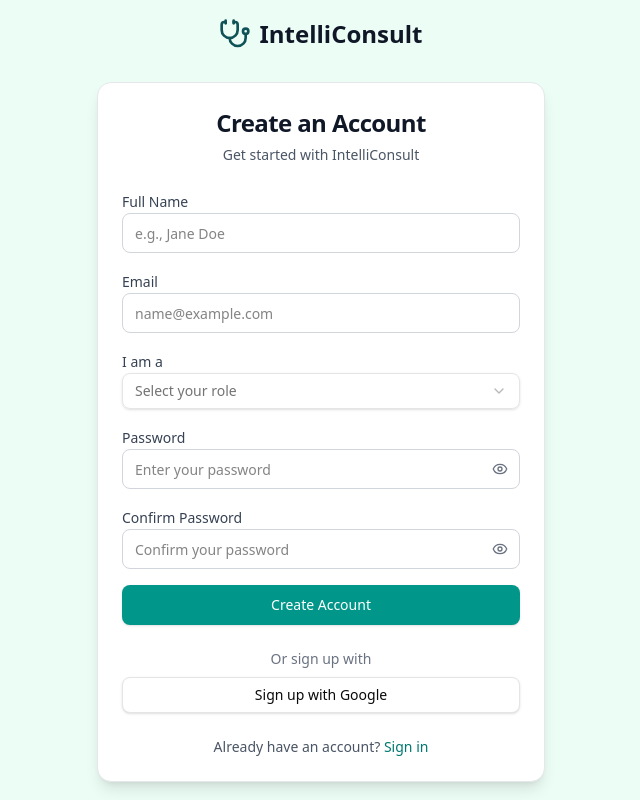
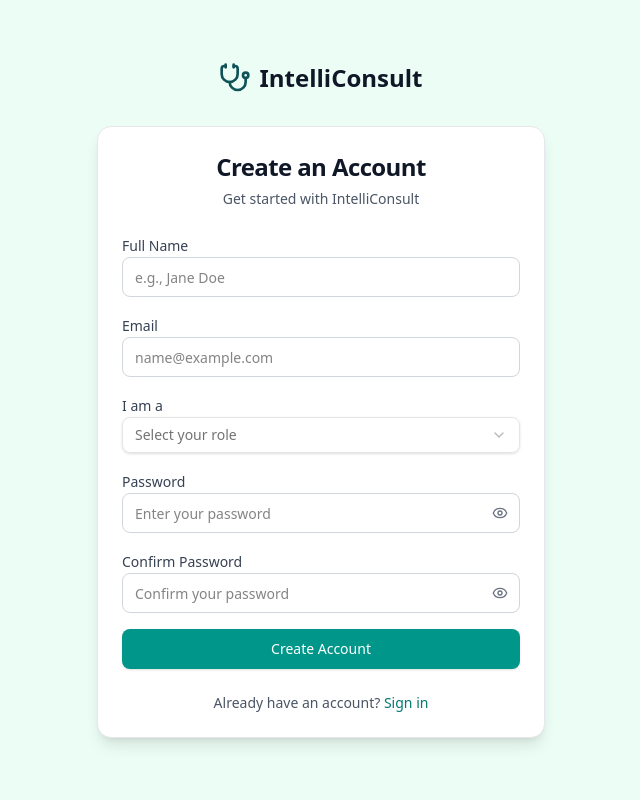
Before and after one commit to Om1505/Smart_Healthcare_Appointment_And_Triage_System, a React (Vite) app in the folder client/: page /signup in a window 1280 px wide. Shown: the whole page, without its empty margins (319-959 px from the left). Built offline with nearby package versions, Linux system fonts and the light colour scheme.

Commit message:
remove bugs from login and signup frontend

```diff
--- a/client/src/pages/LoginPage.jsx
+++ b/client/src/pages/LoginPage.jsx
@@ -1,6 +1,6 @@
 import React, { useState, useEffect } from "react";
 import { Stethoscope, Eye, EyeOff } from "lucide-react";
-import { Link, useNavigate, useSearchParams } from "react-router-dom"; // Import useSearchParams
+import { Link, useNavigate, useSearchParams } from "react-router-dom";
 import axios from 'axios';
 import { Button } from "@/components/ui/button";
 import { Card, CardContent, CardDescription, CardHeader, CardTitle } from "@/components/ui/card";
@@ -14,15 +14,14 @@ export default function LoginPage() {
   const [formData, setFormData] = useState({ email: "", password: "" });
   const primaryColor = '#0F5257';
 
-  // --- NEW STATE FOR MESSAGES ---
   const [error, setError] = useState('');
   const [success, setSuccess] = useState('');
   const [isLoading, setIsLoading] = useState(false);
 
   const navigate = useNavigate();
-  const [searchParams] = useSearchParams(); // Get URL params
+  const [searchParams] = useSearchParams();
 
-  // --- NEW EFFECT to check for verification status ---
+
   useEffect(() => {
     const verified = searchParams.get('verified');
     if (verified === 'true') {
@@ -31,7 +30,6 @@ export default function LoginPage() {
       setError('Email verification failed. The link may have expired or was invalid.');
     }
   }, [searchParams]);
-  // --------------------------------------------------
 
   const handleLocalSubmit = async (e) => {
     e.preventDefault();
@@ -51,13 +49,11 @@ export default function LoginPage() {
       const response = await axios.post('http://localhost:5001/api/auth/login', loginData);
       localStorage.setItem('token', response.data.token);
 
-      // Handle profile completion redirect
       if (response.data.profileComplete === false) {
         navigate('/complete-profile');
-        return; // Stop execution
+        return;
       }
 
-      // Handle dashboard redirect
       switch (loginData.userType) {
         case 'doctor':
           navigate('/doctor/dashboard');
@@ -99,7 +95,6 @@ export default function LoginPage() {
           </CardHeader>
           <CardContent>
 
-            {/* --- NEW SUCCESS/ERROR ALERTS --- */}
             {success && (
               <div className="mb-4 p-3 rounded-md bg-green-100 text-green-800">
                 {success}
@@ -108,15 +103,8 @@ export default function LoginPage() {
             {error && (
               <div className="mb-4 p-3 rounded-md bg-red-100 text-red-800">
                 {error}
-                {/* Optional: Add a resend link if the error is about verification */}
-                {error.includes("not verified") && (
-                  <Button variant="link" className="p-0 h-auto text-red-800" onClick={() => alert('Resend logic not implemented yet.')}>
-                    Resend verification email?
-                  </Button>
-                )}
               </div>
             )}
-            {/* ------------------------------- */}
 
             <form onSubmit={handleLocalSubmit} className="space-y-4">
               <div className="space-y-2">
@@ -151,6 +139,7 @@ export default function LoginPage() {
               </Button>
             </form>
 
+            {/* --- GOOGLE SIGN IN BUTTON --- */}
             <div className="mt-4 flex flex-col items-center">
               <div className="relative w-full flex justify-center text-sm my-2">
                 <span className="px-2 bg-white text-gray-500">Or sign in with</span>
--- a/client/src/pages/SignupPage.jsx
+++ b/client/src/pages/SignupPage.jsx
@@ -1,6 +1,6 @@
 import React, { useState } from "react";
 import { Stethoscope, Eye, EyeOff } from "lucide-react";
-import { Link, useNavigate } from "react-router-dom"; // Import useNavigate
+import { Link, useNavigate } from "react-router-dom";
 import axios from 'axios';
 import { Button } from "@/components/ui/button";
 import { Card, CardContent, CardDescription, CardHeader, CardTitle } from "@/components/ui/card";
@@ -19,11 +19,9 @@ export default function SignupPage() {
     specialization: "", experience: "", licenseNumber: "", address: "", consultationFee: "", bio: "",
   });
 
-  // --- NEW STATE FOR MESSAGES ---
   const [error, setError] = useState('');
   const [success, setSuccess] = useState('');
   const [isLoading, setIsLoading] = useState(false);
-  // ------------------------------
 
   const navigate = useNavigate();
   const primaryColor = '#0F5257';
@@ -38,30 +36,26 @@ export default function SignupPage() {
       return;
     }
 
-    setIsLoading(true); // --- SET LOADING ---
+    if (!formData.userType) {
+      setError("Please select a user role.");
+      return;
+    }
+
+    setIsLoading(true);
 
     try {
       const response = await axios.post('http://localhost:5001/api/auth/signup', formData);
-
-      // --- SUCCESS! SHOW MESSAGE, DON'T REDIRECT ---
       setSuccess(response.data.message);
-      // Do not redirect: window.location.href = '/login';
-      // ---------------------------------------------
-
     } catch (error) {
       const message = error.response?.data?.message || "An error occurred during signup.";
       setError(message);
     } finally {
-      setIsLoading(false); // --- UNSET LOADING ---
+      setIsLoading(false);
     }
   };
 
   const handleInputChange = (e) => setFormData({ ...formData, [e.target.name]: e.target.value });
   const handleSelectChange = (name, value) => setFormData({ ...formData, [name]: value });
-
-  const handleGoogleSignup = () => {
-    window.location.href = 'http://localhost:5001/api/auth/google';
-  };
 
   return (
     <div className="min-h-screen bg-emerald-50 flex items-center justify-center p-4 text-gray-800">
@@ -77,7 +71,6 @@ export default function SignupPage() {
           </CardHeader>
           <CardContent>
 
-            {/* --- NEW SUCCESS/ERROR ALERTS --- */}
             {success && (
               <div className="mb-4 p-3 rounded-md bg-green-100 text-green-800">
                 {success}
@@ -88,9 +81,7 @@ export default function SignupPage() {
                 {error}
               </div>
             )}
-            {/* ------------------------------- */}
 
-            {/* Don't show form if success */}
             {!success && (
               <>
                 <form onSubmit={handleLocalSubmit} className="space-y-4">
@@ -110,7 +101,7 @@ export default function SignupPage() {
                       <SelectContent>
                         <SelectItem value="patient">Patient</SelectItem>
                         <SelectItem value="doctor">Doctor</SelectItem>
-                        <SelectItem valueD="admin">Admin</SelectItem>
+                        <SelectItem value="admin">Admin</SelectItem>
                       </SelectContent>
                     </Select>
                   </div>
@@ -152,7 +143,7 @@ export default function SignupPage() {
                     </>
                   )}
 
-                  {/* Password Fields */}
+
                   <div className="space-y-2">
                     <Label htmlFor="password" className="text-gray-700">Password</Label>
                     <div className="relative">
@@ -173,19 +164,7 @@ export default function SignupPage() {
                   </Button>
                 </form>
 
-                <div className="mt-4 flex flex-col items-center">
-                  <div className="relative w-full flex justify-center text-sm my-2">
-                    <span className="px-2 bg-white text-gray-500">Or sign up with</span>
-                  </div>
-                  <Button
-                    variant="outline"
-                    className="w-full"
-                    onClick={handleGoogleSignup}
-                    disabled={isLoading}
-                  >
-                    Sign up with Google
-                  </Button>
-                </div>
+
               </>
             )}
 
```
